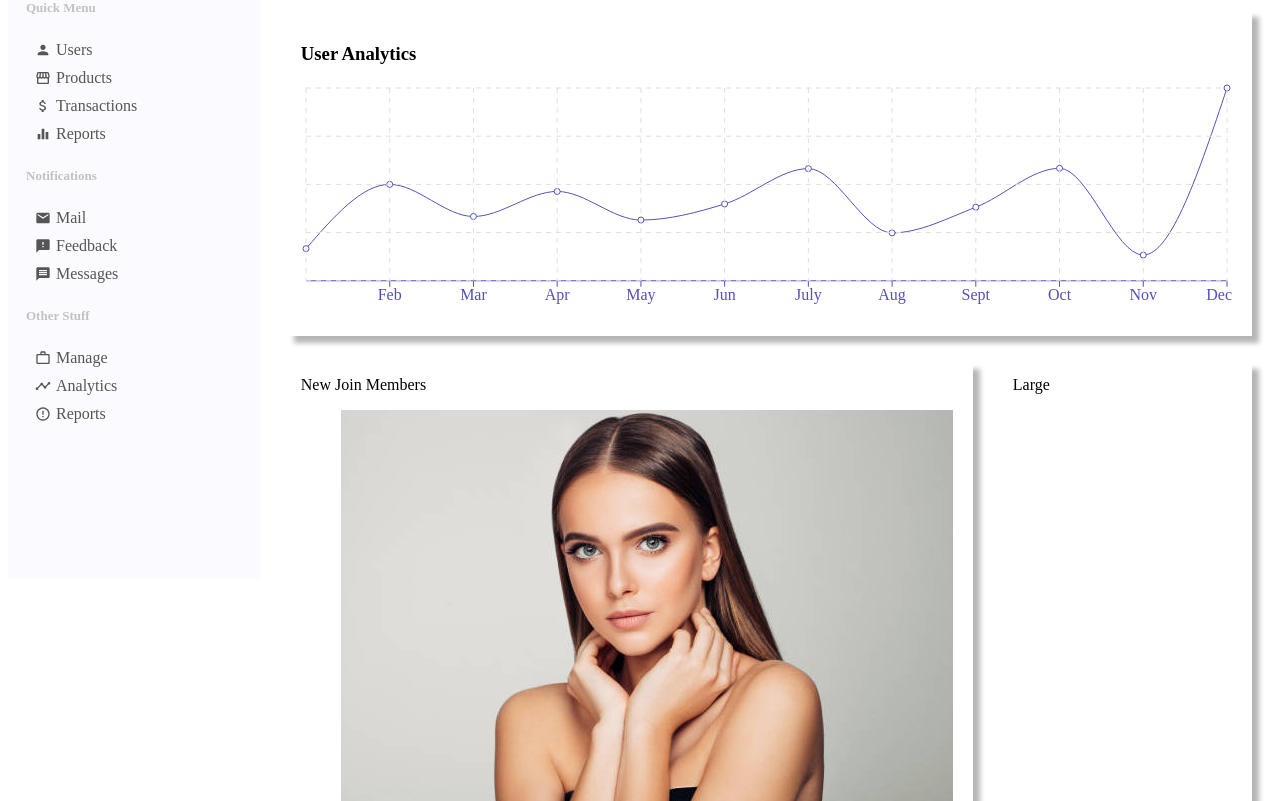
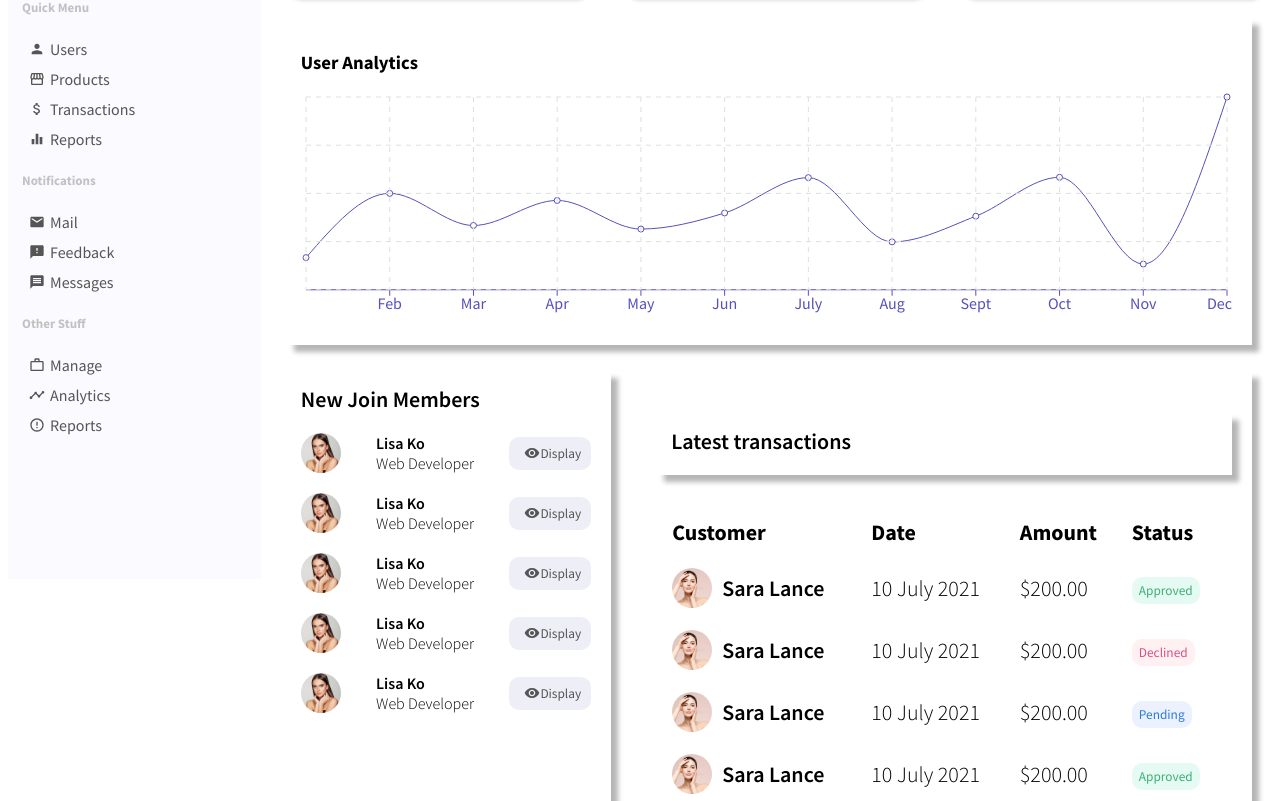
Before and after one commit to abhaywwe7/sales-dashboard, a React (Create React App) app: page / in a window 1280 px wide. Shown: the part 239-1040 px from the top of the page. Built offline with nearby package versions, Linux system fonts and the light colour scheme.

Commit message:
almost completed page

```diff
--- a/public/index.html
+++ b/public/index.html
@@ -18,7 +18,19 @@
     />
 
     <link rel="manifest" href="%PUBLIC_URL%/manifest.json" />
-
+    <link rel="preconnect" href="https://fonts.googleapis.com" />
+    <link rel="preconnect" href="https://fonts.gstatic.com" crossorigin />
+    <link rel="preconnect" href="https://fonts.googleapis.com" />
+    <link rel="preconnect" href="https://fonts.gstatic.com" crossorigin />
+    <link
+      href="https://fonts.googleapis.com/css2?family=Source+Sans+Pro:wght@200;300;400;600;700;900&display=swap"
+      rel="stylesheet"
+    />
+    <style>
+      * {
+        font-family: "Source Sans Pro", sans-serif;
+      }
+    </style>
     <title>Admin panel</title>
   </head>
   <body>
--- a/src/components/Sidebar.css
+++ b/src/components/Sidebar.css
@@ -6,7 +6,7 @@
   top: 50px;
 }
 .sidebarWrapper {
-  padding: 18px;
+  padding: 14px;
   color: #555;
 }
 .sidebarMenu {
@@ -18,7 +18,7 @@
 }
 .sidebarList {
   list-style: none;
-  padding: 4px;
+  padding: 2px;
 }
 .sidebarListItems {
   padding: 5px;
--- a/src/components/widgets/Widgetlg.css
+++ b/src/components/widgets/Widgetlg.css
@@ -5,3 +5,47 @@
   -moz-box-shadow: 10px 10px 5px -3px rgba(0, 0, 0, 0.29);
   padding: 20px;
 }
+.widgetLg {
+  font-size: 22px;
+  font-weight: 600;
+}
+.widgetLgImg {
+  width: 40px;
+  height: 40px;
+  border-radius: 50%;
+  object-fit: cover;
+  margin-right: 10px;
+}
+.widgetLgButton {
+  padding: 5px 7px;
+  border: none;
+  border-radius: 10px;
+}
+.widgetLgButton.Approved {
+  background-color: #e5faf2;
+  color: #3bb077;
+}
+.widgetLgButton.Declined {
+  background-color: #fff0f1;
+  color: #d95087;
+}
+.widgetLgButton.Pending {
+  background-color: #ebf1fe;
+  color: #2a7ade;
+}
+.widgetLgTable {
+  width: 100%;
+  border-spacing: 20px;
+}
+.widgetLgTh {
+  text-align: left;
+}
+.widgetLgUser {
+  display: flex;
+  align-items: center;
+  font-weight: 600;
+}
+.widgetLgDate,
+.widgetLgAmount {
+  font-weight: 300;
+}
--- a/src/components/widgets/Widgetlg.jsx
+++ b/src/components/widgets/Widgetlg.jsx
@@ -1,5 +1,65 @@
 import React from "react";
 import "./Widgetlg.css";
+import image2 from "../widgets/image2.jpg";
 export default function Widgetlg() {
-  return <div className="widgetLg"> Large </div>;
+  const Button = ({ type }) => {
+    return <button className={"widgetLgButton " + type}>{type}</button>;
+  };
+  return (
+    <div className="widgetLg">
+      <h3 className="widgetLg">Latest transactions</h3>
+      <table className="widgetLgTable">
+        <tr className="widgetLgTr">
+          <th className="widgetLgTh">Customer</th>
+          <th className="widgetLgTh">Date</th>
+          <th className="widgetLgTh">Amount</th>
+          <th className="widgetLgTh">Status</th>
+        </tr>
+        <tr className="widgetLgTr">
+          <td className="widgetLgUser">
+            <img src={image2} alt="" className="widgetLgImg" />
+            <span className="widgetLgName">Sara Lance</span>
+          </td>
+          <td className="widgetLgDate">10 July 2021</td>
+          <td className="widgetLgAmount">$200.00</td>
+          <td className="widgetLgStatus">
+            <Button type="Approved" />
+          </td>
+        </tr>
+        <tr className="widgetLgTr">
+          <td className="widgetLgUser">
+            <img src={image2} alt="" className="widgetLgImg" />
+            <span className="widgetLgName">Sara Lance</span>
+          </td>
+          <td className="widgetLgDate">10 July 2021</td>
+          <td className="widgetLgAmount">$200.00</td>
+          <td className="widgetLgStatus">
+            <Button type="Declined" />
+          </td>
+        </tr>
+        <tr className="widgetLgTr">
+          <td className="widgetLgUser">
+            <img src={image2} alt="" className="widgetLgImg" />
+            <span className="widgetLgName">Sara Lance</span>
+          </td>
+          <td className="widgetLgDate">10 July 2021</td>
+          <td className="widgetLgAmount">$200.00</td>
+          <td className="widgetLgStatus">
+            <Button type="Pending" />
+          </td>
+        </tr>
+        <tr className="widgetLgTr">
+          <td className="widgetLgUser">
+            <img src={image2} alt="" className="widgetLgImg" />
+            <span className="widgetLgName">Sara Lance</span>
+          </td>
+          <td className="widgetLgDate">10 July 2021</td>
+          <td className="widgetLgAmount">$200.00</td>
+          <td className="widgetLgStatus">
+            <Button type="Approved" />
+          </td>
+        </tr>
+      </table>
+    </div>
+  );
 }
--- a/src/components/widgets/Widgetsm.css
+++ b/src/components/widgets/Widgetsm.css
@@ -6,3 +6,48 @@
   padding: 20px;
   margin-right: 20px;
 }
+.widgetSmTitle {
+  font-size: 22px;
+  font-weight: 600;
+}
+.widgetSmImg {
+  width: 40px;
+  height: 40px;
+  border-radius: 50%;
+  object-fit: cover;
+}
+.widgetSmList {
+  margin: 0;
+  padding: 0;
+  list-style: none;
+}
+.widgetSmListItem {
+  display: flex;
+  align-items: center;
+  justify-content: space-between;
+  margin: 20px 0;
+}
+.widgetSmUser {
+  display: flex;
+  flex-direction: column;
+}
+.widgetSmUsername {
+  font-weight: 600;
+}
+.widgetSmUserTitle {
+  font-weight: 300;
+}
+.widgetSmButton {
+  display: flex;
+  align-items: center;
+  border: none;
+  border-radius: 10px;
+  padding: 8px 10px;
+  background-color: #eeeef7;
+  color: #555;
+  cursor: pointer;
+}
+.widgetSmIcon {
+  font-size: 16px !important;
+  margin-left: 5px;
+}
--- a/src/components/widgets/Widgetsm.jsx
+++ b/src/components/widgets/Widgetsm.jsx
@@ -8,57 +8,57 @@
       <span className="widgetSmTitle">New Join Members</span>
       <ul className="widgetSmList">
         <li className="widgetSmListItem">
-          <img src={image1} alt="" />
+          <img className="widgetSmImg" src={image1} alt="" />
           <div className="widgetSmUser">
             <span className="widgetSmUsername">Lisa Ko</span>
             <span className="widgetSmUserTitle">Web Developer</span>
           </div>
           <button className="widgetSmButton">
-            <Visibility />
+            <Visibility className="widgetSmIcon" />
             Display
           </button>
         </li>
         <li className="widgetSmListItem">
-          <img src={image1} alt="" />
+          <img className="widgetSmImg" src={image1} alt="" />
           <div className="widgetSmUser">
             <span className="widgetSmUsername">Lisa Ko</span>
             <span className="widgetSmUserTitle">Web Developer</span>
           </div>
           <button className="widgetSmButton">
-            <Visibility />
+            <Visibility className="widgetSmIcon" />
             Display
           </button>
         </li>
         <li className="widgetSmListItem">
-          <img src={image1} alt="" />
+          <img src={image1} alt="" className="widgetSmImg" />
           <div className="widgetSmUser">
             <span className="widgetSmUsername">Lisa Ko</span>
             <span className="widgetSmUserTitle">Web Developer</span>
           </div>
           <button className="widgetSmButton">
-            <Visibility />
+            <Visibility className="widgetSmIcon" />
             Display
           </button>
         </li>
         <li className="widgetSmListItem">
-          <img src={image1} alt="" />
+          <img src={image1} alt="" className="widgetSmImg" />
           <div className="widgetSmUser">
             <span className="widgetSmUsername">Lisa Ko</span>
             <span className="widgetSmUserTitle">Web Developer</span>
           </div>
           <button className="widgetSmButton">
-            <Visibility />
+            <Visibility className="widgetSmIcon" />
             Display
           </button>
         </li>
         <li className="widgetSmListItem">
-          <img src={image1} alt="" />
+          <img src={image1} alt="" className="widgetSmImg" />
           <div className="widgetSmUser">
             <span className="widgetSmUsername">Lisa Ko</span>
             <span className="widgetSmUserTitle">Web Developer</span>
           </div>
           <button className="widgetSmButton">
-            <Visibility />
+            <Visibility className="widgetSmIcon" />
             Display
           </button>
         </li>
```
Also changed, not shown: src/components/widgets/image2.jpg (added).
